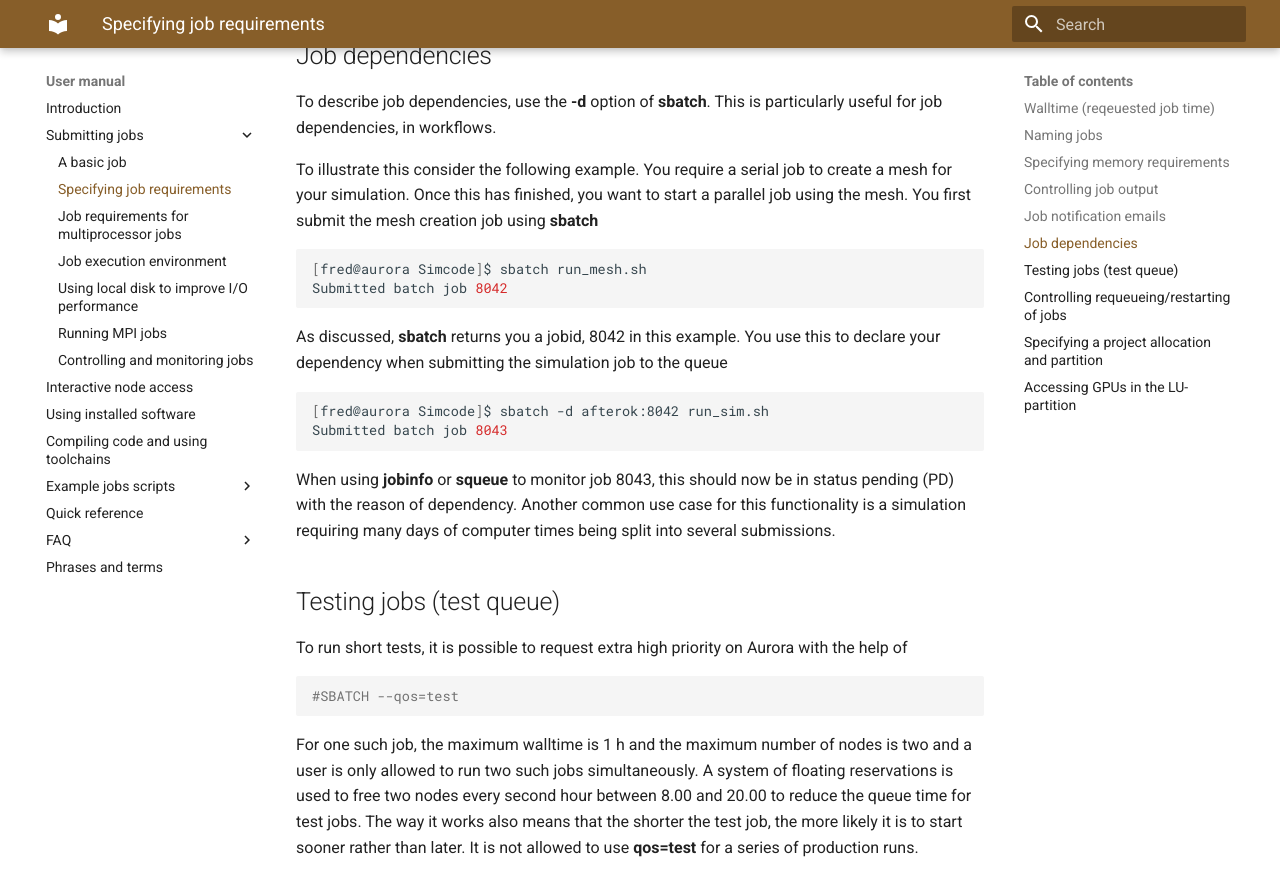
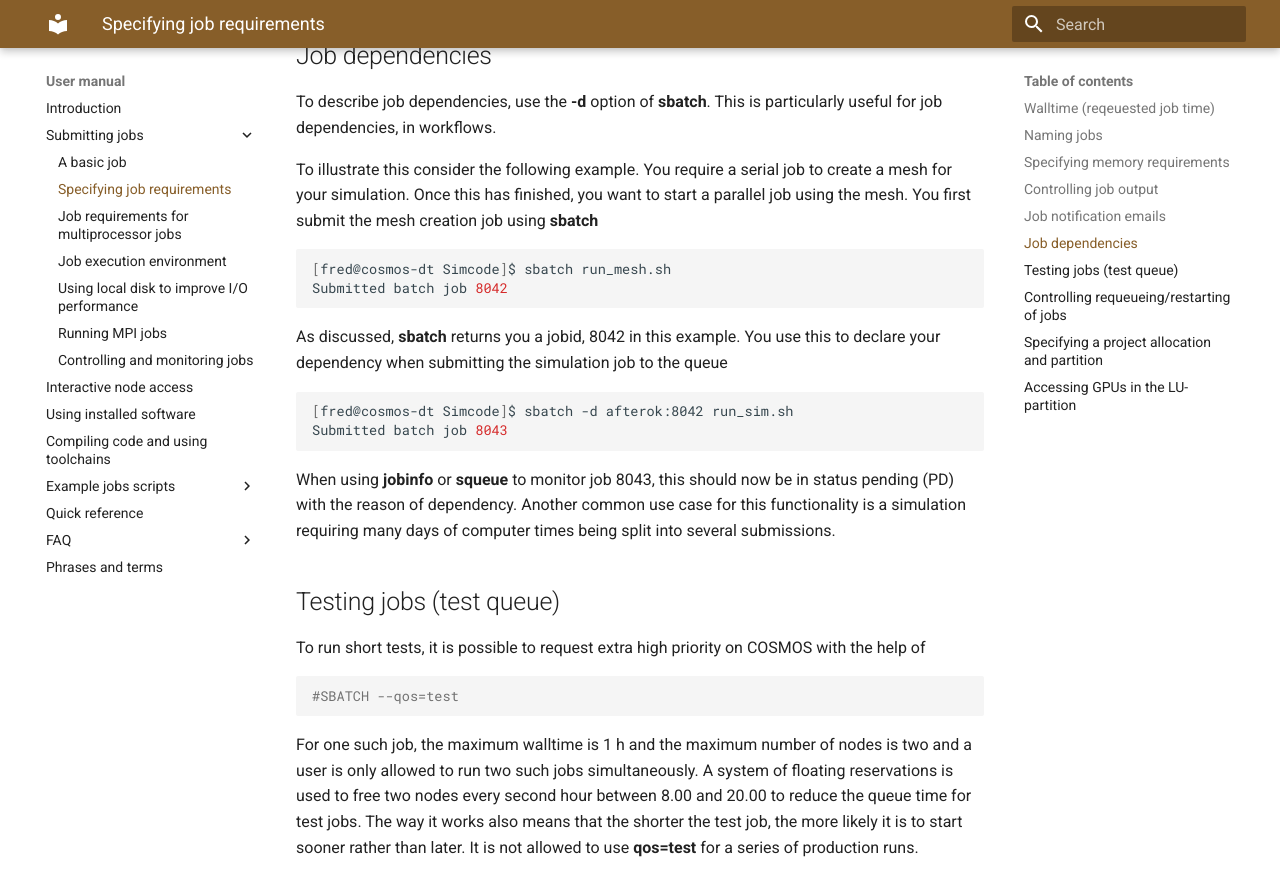
Before and after one commit to lunarc/lunarc_docs, an MkDocs documentation site: the page built from docs/manual/submitting_jobs/manual_specifying_requirements.md, in a window 1280 px wide and 900 px high, scrolled down 2720 px. Shown: the top 896 px of the window. Built offline with MkDocs 1.6.1 and Material for MkDocs 9.7.7, drawn with Linux system fonts in a browser that asks for light colours; comment, search, counter and statistics services are not loaded; some of the changed text lies outside the part shown.

Commit message:
Update manual_specifying_requirements.md
replaced references to Aurora with COSMOS

````diff
--- a/docs/manual/submitting_jobs/manual_specifying_requirements.md
+++ b/docs/manual/submitting_jobs/manual_specifying_requirements.md
@@ -18,7 +18,7 @@ To specify your walltime requirements write a statement like
 
 into your job script.
 
-The maximum walltime for any job on Aurora is 168h (7 days).
+The maximum walltime for any job on COSMOS is 168h (7 days).
 
 ## Naming jobs
 
@@ -84,14 +84,14 @@ To describe job dependencies, use the **-d** option of **sbatch**. This is parti
 To illustrate this consider the following example. You require a serial job to create a mesh for your simulation. Once this has finished, you want to start a parallel job using the mesh. You first submit the mesh creation job using **sbatch**
 
 ```bash
-[fred@aurora Simcode]$ sbatch run_mesh.sh
+[fred@cosmos-dt Simcode]$ sbatch run_mesh.sh
 Submitted batch job 8042
 ```
 
 As discussed, **sbatch** returns you a jobid, 8042 in this example. You use this to declare your dependency when submitting the simulation job to the queue
 
 ```bash
-[fred@aurora Simcode]$ sbatch -d afterok:8042 run_sim.sh
+[fred@cosmos-dt Simcode]$ sbatch -d afterok:8042 run_sim.sh
 Submitted batch job 8043
 ```
 
@@ -99,7 +99,7 @@ When using **jobinfo** or **squeue** to monitor job 8043, this should now be in
 
 ## Testing jobs (test queue)
 
-To run short tests, it is possible to request extra high priority on Aurora with the help of
+To run short tests, it is possible to request extra high priority on COSMOS with the help of
 
 ```bash
 #SBATCH --qos=test
````
Also changed, not shown: other parts of docs/manual/submitting_jobs/manual_specifying_requirements.md (+1 -1 lines).
